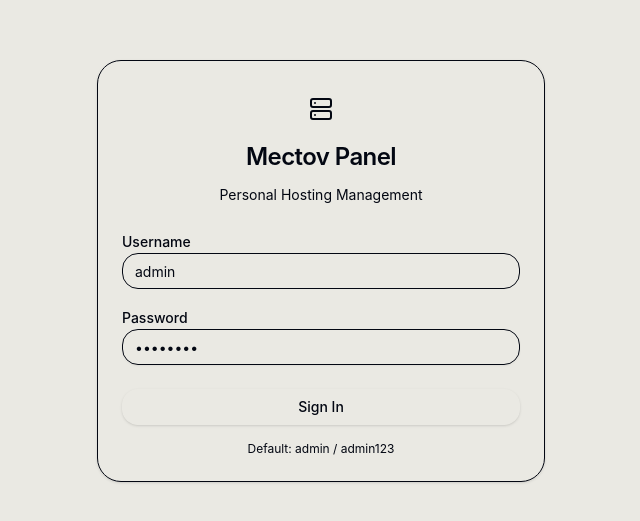
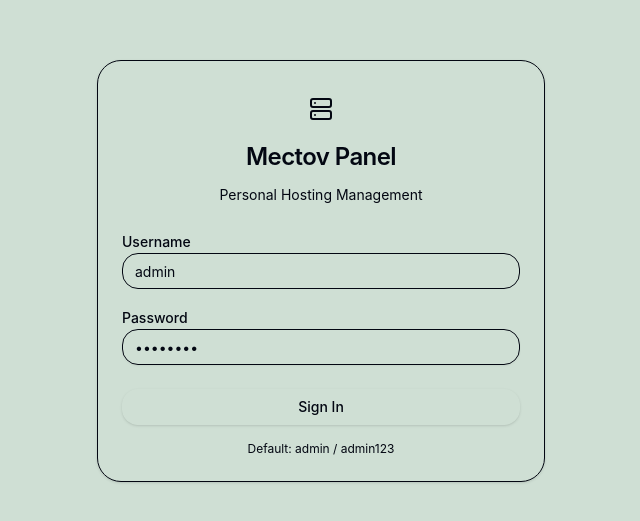
Before and after one commit to MAliffadlan/mectov-hosting, a React (Vite) app in the folder frontend/: page /login in a window 1280 px wide. Shown: the part 129-650 px from the top of the page, without its empty margins (319-959 px from the left). Built offline with nearby package versions, Linux system fonts and the light colour scheme.

Commit message:
🎨 UI Tweaks: Force Soft Green background per user's final explicit request (#CFDFD4).

```diff
--- a/frontend/src/App.jsx
+++ b/frontend/src/App.jsx
@@ -13,7 +13,7 @@ import { Toaster } from '@/components/ui/sonner';
  * Layout wrapper for authenticated pages
  */
 const AppLayout = ({ children }) => (
-  <div className="flex xl:h-screen h-[100dvh] overflow-hidden" style={{backgroundColor: '#EAE9E3'}}>
+  <div className="flex xl:h-screen h-[100dvh] overflow-hidden" style={{backgroundColor: '#CFDFD4'}}>
     <Sidebar />
     <div className="flex-1 flex flex-col h-full pl-6 pr-8 py-6 overflow-hidden">
       <TopHeader />
--- a/frontend/src/index.css
+++ b/frontend/src/index.css
@@ -41,7 +41,7 @@
 @layer base {
   :root {
     /* Light Cream & Sage Green Theme */
-    --background: 47 16% 90%; /* Equivalent HSL for #EAE9E3 */
+    --background: 139 18% 84%; /* Equivalent HSL for #CFDFD4 (Soft green) */
     --foreground: 224 71.4% 4.1%;
 
     --card: 0 0% 100%;
@@ -78,12 +78,12 @@
     @apply border-border;
   }
   body {
-    background-color: #EAE9E3;
+    background-color: #CFDFD4;
     color: hsl(224 71.4% 4.1%);
     font-feature-settings: "rlig" 1, "calt" 1;
   }
   html {
-    background-color: #EAE9E3;
+    background-color: #CFDFD4;
   }
 }
 
```
